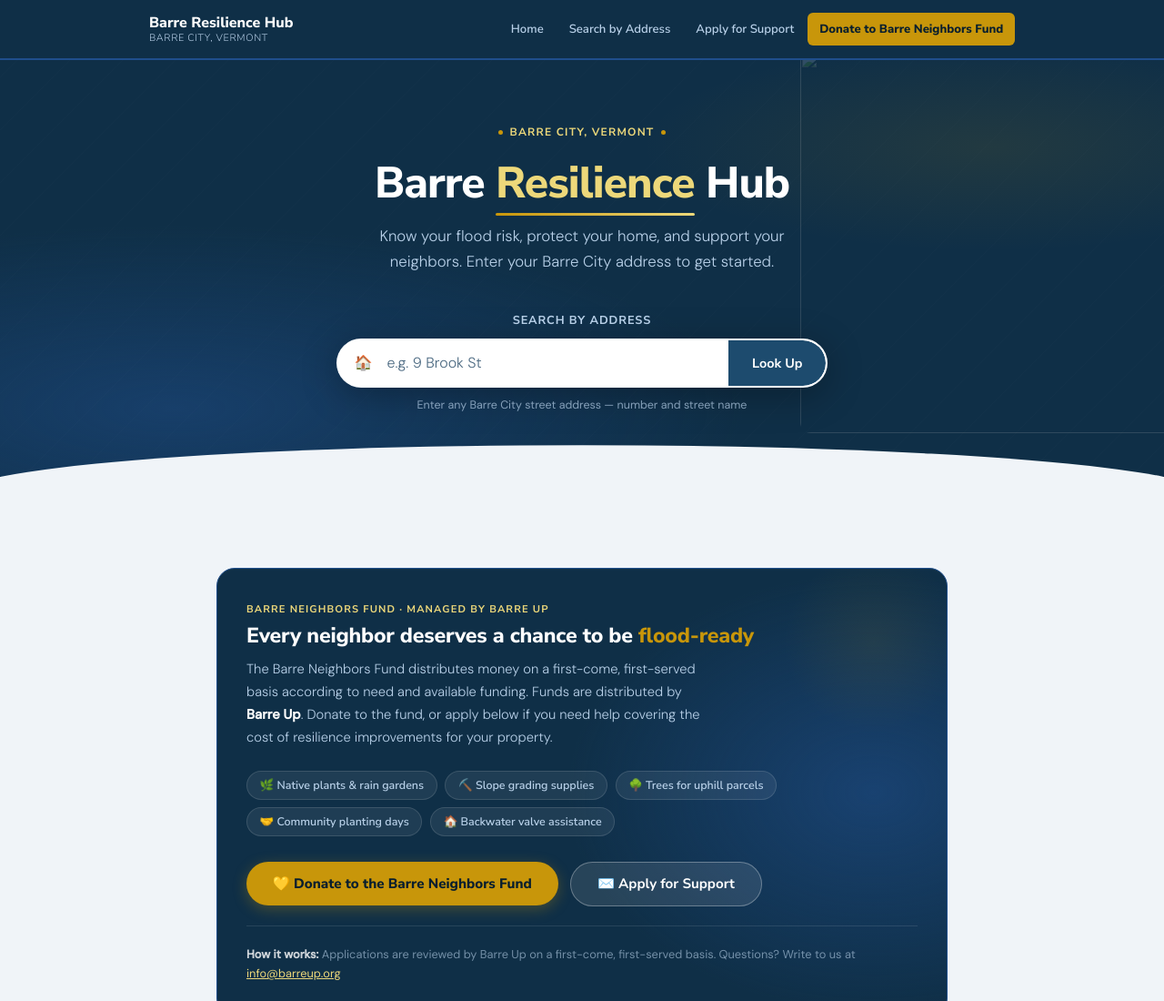
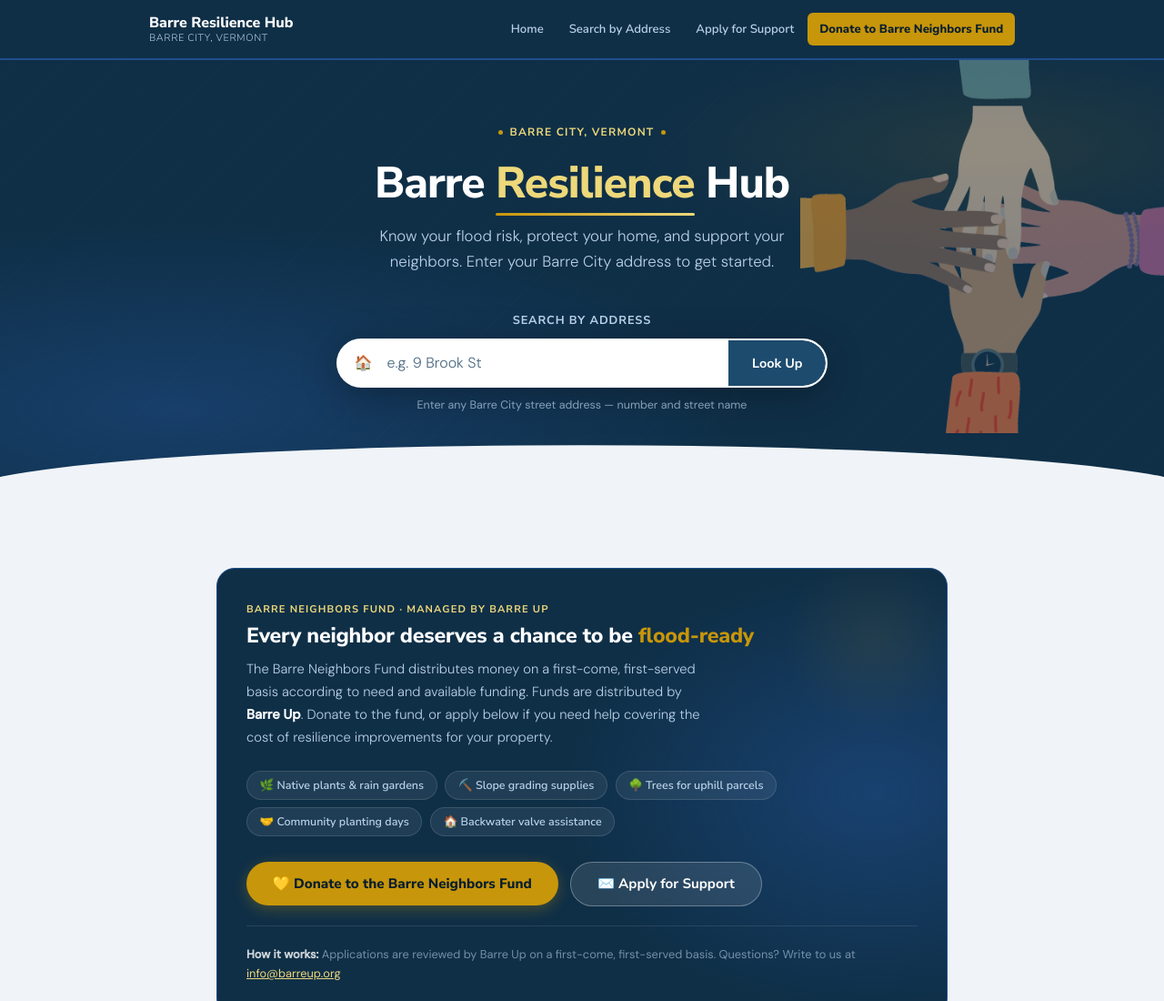
Before and after one commit to MMWilsonGit/Barre-Hub, a plain HTML site: page index.html in a window 1280 px wide. Shown: the top 1100 px of the page at 91% size. Drawn offline with Linux system fonts and the light colour scheme.

Commit message:
Update index.html
Updated opacity level and added transparent background to community illustration in hero.

```diff
--- a/index.html
+++ b/index.html
@@ -86,7 +86,7 @@
 .hero::after{content:'';position:absolute;bottom:-1px;left:0;right:0;height:56px;background:var(--page-bg);clip-path:ellipse(54% 100% at 50% 100%);}
 
 /* ── Van Gogh sunflower SVG (inline, muted yellows, transparent) ── */
-.community-bg{position:absolute;right:-20px;top:-10px;width:420px;height:420px;opacity:0.18;pointer-events:none;z-index:0;object-fit:cover;border-radius:12px;}
+.community-bg{position:absolute;right:-20px;top:-10px;width:420px;height:420px;opacity:0.55;pointer-events:none;z-index:0;object-fit:cover;}
 
 .hero-in{max-width:680px;margin:0 auto;text-align:center;position:relative;z-index:1;}
 
@@ -254,7 +254,7 @@
      shadows — all rendered with hatching/stroke layering
      to simulate colored pencil on paper
 ═══════════════════════════════════════════════════════ -->
-<img class="community-bg" src="community-hands.jpg" alt="" aria-hidden="true" focusable="false">
+<img class="community-bg" src="community-hands.png" alt="" aria-hidden="true" focusable="false">
 
     <div class="hero-in">
       <div class="eyebrow" aria-hidden="true"><div class="edot"></div>Barre City, Vermont<div class="edot"></div></div>
```
